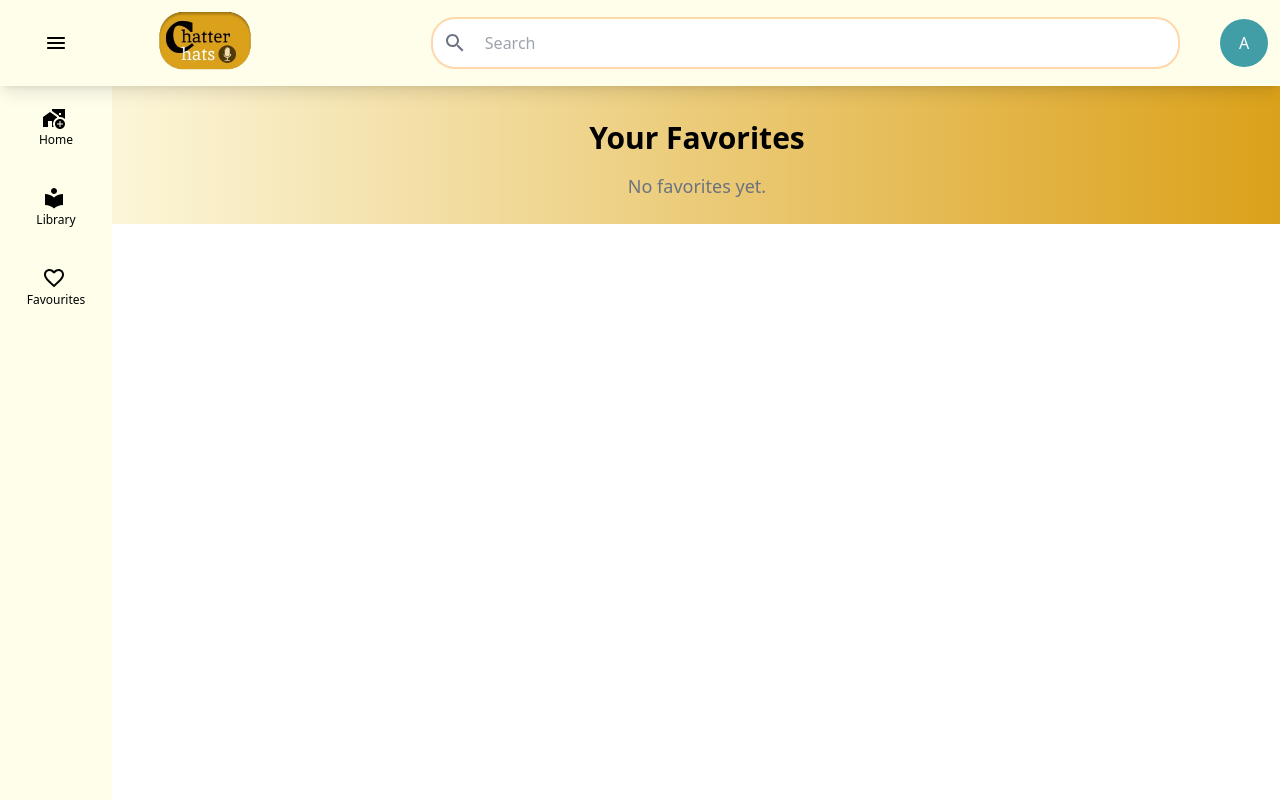
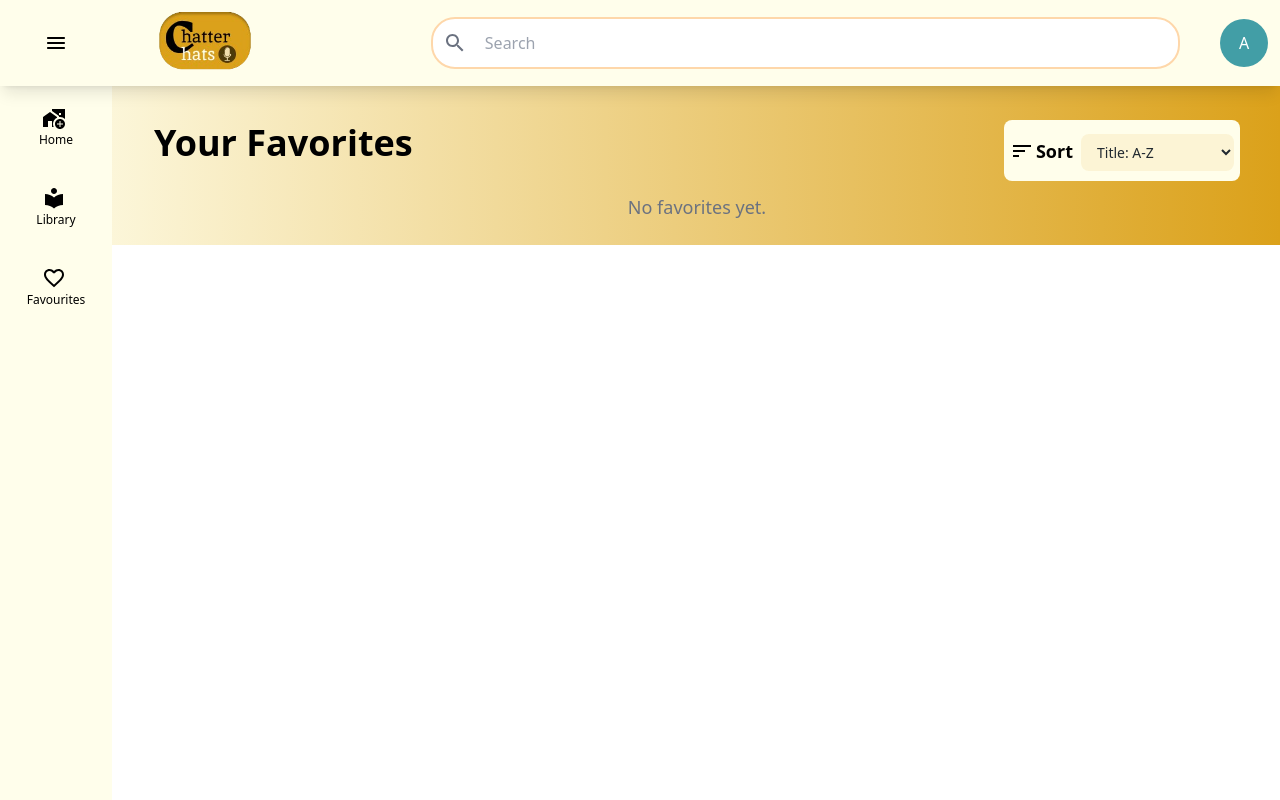
Before and after one commit to AmoInno/CS20240143_WFO2407_B_AmogelangI-Mashishi_DJS11, a React (Vite) app in the folder podcast-app/: page /favourites in a window 1280 px wide. Built offline with nearby package versions, Linux system fonts and the light colour scheme.

Commit message:
sorting functionality added

```diff
--- a/podcast-app/src/components/App.tsx
+++ b/podcast-app/src/components/App.tsx
@@ -5,8 +5,27 @@ import DisplayPodcast from "./DisplayPodcast";
 import { Routes, Route } from "react-router-dom";
 import DisplayGenre from "./DisplayGenre";
 import FavoritesPage from "./FavoritesPage";
+import Filter from "./Filter";
+import { useState } from "react";
+import { sortPodcasts } from "./FilterFunction";
+
+interface FilteringPodcasts {
+  id: string;
+  title: string;
+  updated: string; // Use ISO string format for dates
+  genre: string;
+}
+
+export type SortOption = "A-Z" | "Z-A" | "newest" | "oldest";
 
 function App() {
+  const [sortOption, setSortOption] = useState<SortOption>("A-Z");
+  const [podcasts, setPodcasts] = useState<FilteringPodcasts[]>([]); // Store the podcasts
+  const handleSortChange = (option: SortOption) => {
+    setSortOption(option); // Updates the selected sorting method
+  };
+  const sortedPodcasts = sortPodcasts(podcasts, sortOption); // Sort the podcasts when the sort option changes
+
   return (
     <div className="bg-gradient-to-r from-[#fffeeb] to-[#dba11a] w-full">
       <Navbar />
@@ -14,9 +33,25 @@ function App() {
 
       <div className="pt-24 pl-[90px] md:pl-[125px] lg:pl-[130px]">
         <Routes>
-          <Route path="/" element={<PodcastPreview />} />
+          <Route
+            path="/"
+            element={
+              <PodcastPreview
+                sortOption={sortOption}
+                handleSortChange={handleSortChange}
+              />
+            }
+          />
           <Route path="/id/:id" element={<DisplayPodcast />} />
-          <Route path="/genre/{genreId}" element={<DisplayGenre />} />
+          <Route
+            path="/genre/:genreId"
+            element={
+              <DisplayGenre
+                sortOption={sortOption}
+                handleSortChange={handleSortChange}
+              />
+            }
+          />
           <Route path="/favourites" element={<FavoritesPage />} />
         </Routes>
       </div>
--- a/podcast-app/src/components/DisplayPodcast.tsx
+++ b/podcast-app/src/components/DisplayPodcast.tsx
@@ -1,16 +1,15 @@
 import { useParams } from "react-router-dom";
 import FetchData from "./FetchData";
 import { useState } from "react";
-import Favorites from "./Favourites";
 function DisplayPodcast() {
   const { id } = useParams(); // Get the podcast ID from the URL
   const [podcastData, setPodcastData] = useState<any>(null);
   const handleDataFeteched = (data: any) => {
-    setPodcastData(data); // recieves data from FetchData
+    setPodcastData(data); // recieves data from Fetch Data component
   };
 
   return (
-    <div className="flex-1 ml-10 md:ml-28 pt-24 px-5 justify-center">
+    <div className="flex-1 px-5 justify-center">
       <FetchData
         endpoint={`https://podcast-api.netlify.app/id/${id}`}
         onDataFetched={handleDataFeteched}
--- a/podcast-app/src/components/FavoritesPage.tsx
+++ b/podcast-app/src/components/FavoritesPage.tsx
@@ -1,16 +1,34 @@
 import useFavorites from "./Favourites";
+import { SortOption } from "./App";
+import { useState, useEffect } from "react";
+import { sortPodcasts } from "./FilterFunction";
+import Filter from "./Filter";
 
 function FavoritesPage() {
   const { favorites, removeFromFavorites } = useFavorites();
+  const [sortOption, setSortOption] = useState<SortOption>("A-Z"); // Keep track of selected sorting state; Default is set to "A-Z"
+  const [sortedFavorites, setSortedFavorites] = useState(favorites);
+
+  // Re-sorts the favorites list whenever favorites or sortOption changes
+  useEffect(() => {
+    setSortedFavorites(sortPodcasts(favorites, sortOption));
+  }, [favorites, sortOption]);
+
+  const handleSortChange = (option: SortOption) => {
+    setSortOption(option); // Update the sort option
+  };
 
   return (
     <div className="flex-1 mr-4 p-6 justify-center">
-      <h1 className="text-2xl md:text-3xl font-bold mb-4 text-center">
-        Your Favorites
-      </h1>
-      {favorites.length > 0 ? (
+      <div className="flex justify-between items-center mb-3">
+        <h1 className="text-2xl md:text-4xl font-bold mb-4 text-center">
+          Your Favorites
+        </h1>
+        <Filter sort={handleSortChange} selectedFilter={sortOption} />
+      </div>
+      {sortedFavorites.length > 0 ? (
         <ul className="space-y-6">
-          {favorites.map((podcast) => (
+          {sortedFavorites.map((podcast) => (
             <li
               key={podcast.id}
               className="p-8 rounded-lg shadow-lg flex flex-col bg-[var(--primaryLight)] hover:shadow-xl transition-shadow duration-300"
--- a/podcast-app/src/components/Filter.tsx
+++ b/podcast-app/src/components/Filter.tsx
@@ -2,11 +2,12 @@ import { useState } from "react";
 import SortIcon from "@mui/icons-material/Sort";
 
 interface SortOption {
-  sort: (option: string) => void; // Replace `string` with the actual type of `sort`
+  sort: (option: "A-Z" | "Z-A" | "newest" | "oldest") => void;
+  selectedFilter: "A-Z" | "Z-A" | "newest" | "oldest";
 }
 
 function Filter({ sort }: SortOption) {
-  const [selectFilter, setSelectFilter] = useState(""); // keeps track of which filter method is selected
+  const [selectFilter, setSelectFilter] = useState("A-Z"); // keeps track of which filter method is selected, Default filter method is set to "A-Z"
 
   // Function get triggered when something(option of filtering method) in the dropdown menu changes
 
@@ -20,21 +21,25 @@ function Filter({ sort }: SortOption) {
   };
 
   return (
-    <div>
-      <label htmlFor="sort-filter">
+    <div className="flex items-center gap-2 bg-[var(--primaryLight)] p-1.5 rounded-lg w-fit">
+      <label
+        htmlFor="sort-filter"
+        className="flex items-center gap-0.5 text-lg font-semibold"
+      >
+        <SortIcon />
         Sort
-        <SortIcon />
       </label>
       <select
         name="sort-filter"
         id="sort-filter"
         value={selectFilter}
         onChange={handleSortChange}
+        className=" mb-1 mt-2 px-3 py-2  rounded-lg text-sm  bg-[var(--hoverColor)] text-[var(--primaryDark)] focus:outline-none focus:ring-2 focus:ring-neutral-900 focus:border-neutral-900 transition ease-in-out delay-300  hover:bg-zinc-50 hover:border-black"
       >
-        <option value="A-Z">A-Z</option>
-        <option value="Z-A">Z-A</option>
-        <option value="newest">Newest</option>
-        <option value="oldest">Oldest</option>
+        <option value="A-Z">Title: A-Z</option>
+        <option value="Z-A">Title: Z-A</option>
+        <option value="newest">Podcast: Newest</option>
+        <option value="oldest">Podcast: Oldest</option>
       </select>
     </div>
   );
--- /dev/null
+++ b/podcast-app/src/components/FilterFunction.tsx
@@ -0,0 +1,28 @@
+export const sortPodcasts = (
+  podcasts: any[],
+  option: "A-Z" | "Z-A" | "newest" | "oldest"
+) => {
+  const sortedPodcasts = [...podcasts];
+
+  switch (option) {
+    case "A-Z":
+      sortedPodcasts.sort((a, b) => a.title.localeCompare(b.title));
+      break;
+    case "Z-A":
+      sortedPodcasts.sort((a, b) => b.title.localeCompare(a.title));
+      break;
+    case "newest":
+      sortedPodcasts.sort(
+        (a, b) => new Date(b.updated).getTime() - new Date(a.updated).getTime()
+      );
+      break;
+    case "oldest":
+      sortedPodcasts.sort(
+        (a, b) => new Date(a.updated).getTime() - new Date(b.updated).getTime()
+      );
+      break;
+    default:
+      break;
+  }
+  return sortedPodcasts;
+};
--- a/podcast-app/src/components/PodcastPreview.tsx
+++ b/podcast-app/src/components/PodcastPreview.tsx
@@ -4,9 +4,15 @@ import { useState } from "react";
 import PodcastsIcon from "@mui/icons-material/Podcasts";
 import PodcastCard from "./PodcastCard";
 import GenreList from "./GenreList";
+import { sortPodcasts } from "./FilterFunction";
+import { SortOption } from "./App";
+import { useEffect } from "react";
+import Filter from "./Filter";
 
 function PodcastPreview() {
   const [podcasts, setPodcast] = useState<Podcast[]>([]);
+  const [sortedPodcasts, setSortedPodcasts] = useState<Podcast[]>([]);
+  const [sortOption, setSortOption] = useState<SortOption>("A-Z");
 
   const genreTitles: Record<number, string> = {
     1: "Personal Growth",
@@ -20,25 +26,37 @@ function PodcastPreview() {
     9: "Kids and Family",
   };
 
+  useEffect(() => {
+    setSortedPodcasts(sortPodcasts(podcasts, sortOption));
+  }, [podcasts, sortOption]);
+
+  const handleSortChange = (option: SortOption) => {
+    setSortOption(option); // Update the sort option
+  };
+
   return (
     <div>
       <div className="">
         <GenreList genres={genreTitles} />
       </div>
       <div className="flex-1 pt-12 justify-center">
-        <div className="flex text-[var(--secondaryDark)] text-center font-bold gap-2 text-2xl">
-          <h1 className="text-2xl md:text-3xl">Available Podcasts</h1>
-          <div>
-            <PodcastsIcon />
-          </div>
-        </div>
-
         <FetchData
           endpoint="https://podcast-api.netlify.app/"
           onDataFetched={setPodcast}
         />
+        <div className="flex justify-between items-center mr-12">
+          <div className="flex text-[var(--secondaryDark)] text-center font-bold gap-2 text-2xl">
+            <h1 className="text-2xl md:text-3xl">Available Podcasts</h1>
+            <div>
+              <PodcastsIcon />
+            </div>
+          </div>
+          {/* Pass handleSortChange to the Filter component */}
+          <Filter sort={handleSortChange} selectedFilter={sortOption} />
+        </div>
+
         <div>
-          <PodcastCard podcasts={podcasts} />
+          <PodcastCard podcasts={sortedPodcasts} />
         </div>
       </div>
     </div>
```
Also changed, not shown: podcast-app/src/components/DisplayGenre.tsx (+32 -10 lines), podcast-app/src/components/interfaces.tsx (+11 -0 lines), podcast-app/src/components/Player.tsx (added).
